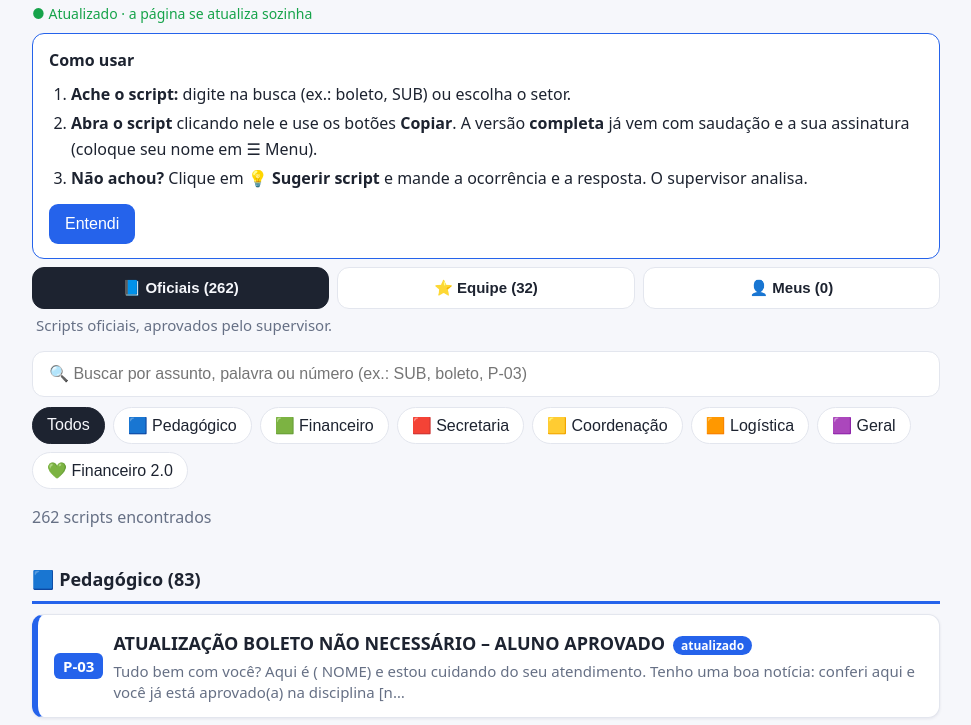
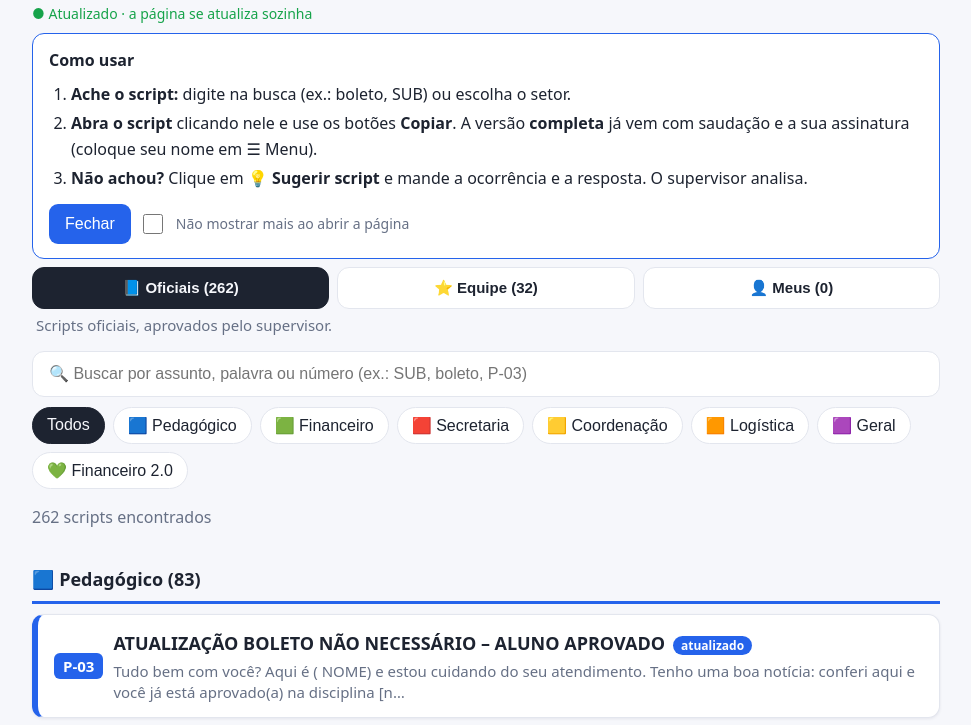
Before and after one commit to Joabvitru/coloque-scripts-backoffice, a plain HTML site: page index.html in a window 1280 px wide. Shown: the part 69-794 px from the top of the page, without its empty margins (154-1125 px from the left). Drawn offline with Linux system fonts and the light colour scheme.

Commit message:
Guia 'Como usar' volta a aparecer ao abrir a página
Co-Authored-By: Claude Opus 5.5 <noreply@anthropic.com>
Claude-Session: https://claude.ai/code/session_01Gm9siuK5Cw5MjeNQ2VyrBg

```diff
--- a/index.html
+++ b/index.html
@@ -77,7 +77,7 @@ select{width:100%;padding:10px;border-radius:10px;border:1px solid var(--bd);bac
 <div class="w">
 <div class="hd"><h1>📚 Scripts BackOffice</h1><span class="acts"><button class="act pri" id="sug" title="Mandar um script novo para o supervisor analisar">💡 Sugerir script</button><button class="act" id="add" title="Criar um script novo">➕ Novo</button><button class="act ic" id="tema" title="Trocar entre tema claro e escuro">🌙</button><button class="act" id="gear" title="Assinatura, aparência, modo edição e ajuda">☰ Menu</button><button id="edit" hidden></button><button id="ajd" hidden></button></span></div>
 <div class="sync" id="sync"></div>
-<div class="help" id="help" style="display:none"><b>Como usar</b><ol><li><b>Ache o script:</b> digite na busca (ex.: boleto, SUB) ou escolha o setor.</li><li><b>Abra o script</b> clicando nele e use os botões <b>Copiar</b>. A versão <b>completa</b> já vem com saudação e a sua assinatura (coloque seu nome em ☰ Menu).</li><li><b>Não achou?</b> Clique em <b>💡 Sugerir script</b> e mande a ocorrência e a resposta. O supervisor analisa.</li></ol><button class="b" id="helpok" style="background:var(--P)">Entendi</button></div>
+<div class="help" id="help" style="display:none"><b>Como usar</b><ol><li><b>Ache o script:</b> digite na busca (ex.: boleto, SUB) ou escolha o setor.</li><li><b>Abra o script</b> clicando nele e use os botões <b>Copiar</b>. A versão <b>completa</b> já vem com saudação e a sua assinatura (coloque seu nome em ☰ Menu).</li><li><b>Não achou?</b> Clique em <b>💡 Sugerir script</b> e mande a ocorrência e a resposta. O supervisor analisa.</li></ol><div class="bt" style="align-items:center"><button class="b" id="helpok" style="background:var(--P)">Fechar</button><label class="cmp" style="margin:0;font-size:14px;color:var(--mu)"><input type="checkbox" id="helpnao">Não mostrar mais ao abrir a página</label></div></div>
 <div class="edbar" id="edbar" style="display:none"></div>
 <div class="pnl" id="pnl"><div class="pbox mbox"><div class="ph"><b>☰ Menu</b><button class="b o" id="pcl">✕</button></div>
 <div class="mtabs"><button class="mt" data-t="ass">✍️ Assinatura</button><button class="mt" data-t="apa">🎨 Aparência</button><button class="mt" data-t="edi">🔑 Modo edição</button><button class="mt" data-t="aju">❓ Ajuda</button></div>
@@ -378,7 +378,7 @@ document.getElementById("stit").style.borderColor=t?"":"var(--S)";document.getEl
 lsS("sug-nome",v("snome"));var body=new URLSearchParams();body.append(FE.nome,v("snome"));body.append(FE.setor,sset.value);body.append(FE.titulo,t);body.append(FE.oc,v("soc"));body.append(FE.resp,r);body.append(FE.obs,v("sobs"));
 btn.disabled=true;btn.textContent="Enviando...";
 fetch(FORM,{method:"POST",mode:"no-cors",body:body}).then(function(){document.getElementById("sform").style.display="none";document.getElementById("sok").style.display=""}).catch(function(){document.getElementById("serr").textContent="Não consegui enviar. Verifique a internet e tente de novo."}).then(function(){btn.disabled=false;btn.textContent="Enviar sugestão"})};
-var hp=document.getElementById("help");if(!lsG("help-ok",false))hp.style.display="";document.getElementById("helpok").onclick=function(){hp.style.display="none";lsS("help-ok",true)};document.getElementById("ajd").onclick=function(){hp.style.display=hp.style.display==="none"?"":"none";if(hp.style.display==="")hp.scrollIntoView({behavior:"smooth",block:"center"})};
+var hp=document.getElementById("help");if(!lsG("help-off",false))hp.style.display="";document.getElementById("helpnao").checked=!!lsG("help-off",false);document.getElementById("helpnao").onchange=function(){lsS("help-off",this.checked)};document.getElementById("helpok").onclick=function(){hp.style.display="none"};document.getElementById("ajd").onclick=function(){hp.style.display=hp.style.display==="none"?"":"none";if(hp.style.display==="")hp.scrollIntoView({behavior:"smooth",block:"center"})};
 /* ---------- carregar e acompanhar atualizações ---------- */
 function sync(s){var e=document.getElementById("sync");e.className="sync "+s;e.textContent=s==="ok"?"● Atualizado · a página se atualiza sozinha":s==="wait"?"○ Carregando...":"○ Sem conexão: mostrando a última versão salva neste navegador"}
 function usa(o){if(!o||!Array.isArray(o.D)||!Array.isArray(o.PL))return false;if(carregado&&DATA.v&&o.v&&o.v<DATA.v)return false;DATA=o;lsS("cache-scripts",o);carregado=true;return true}
```
